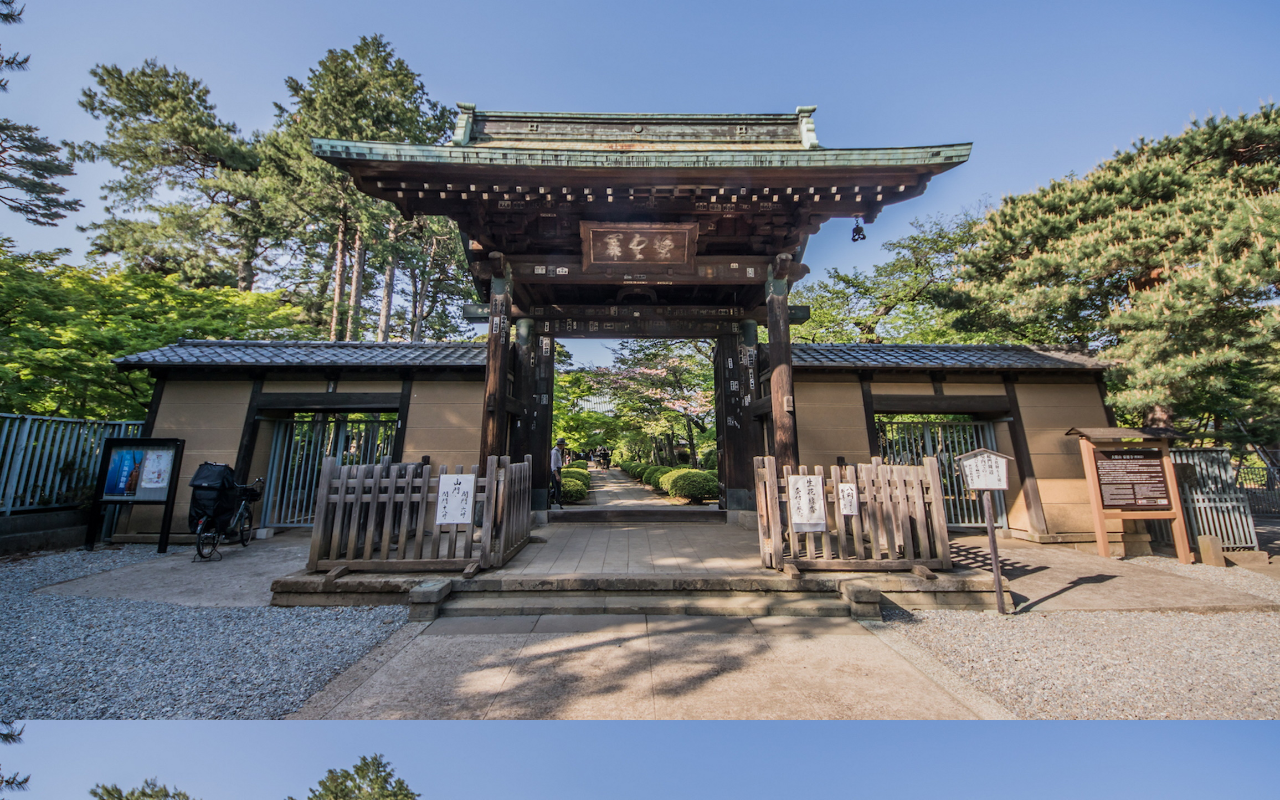
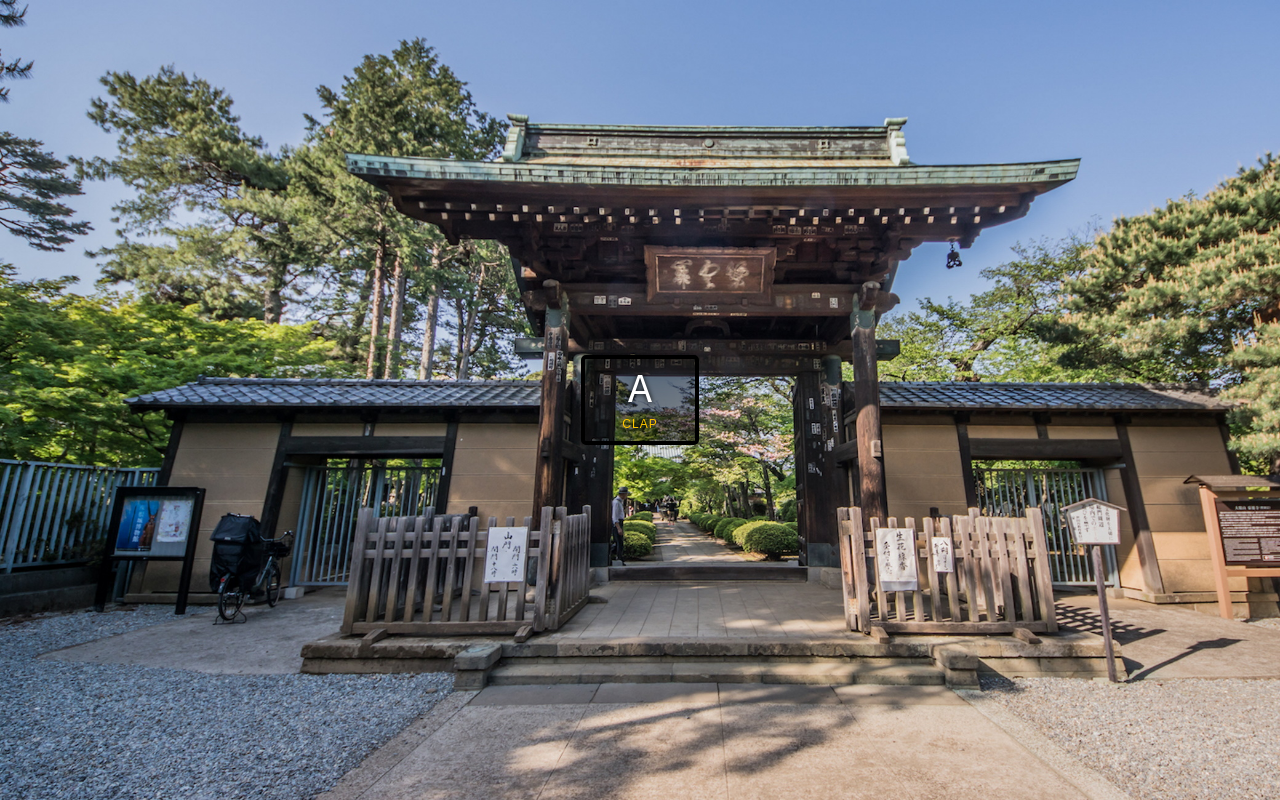
Before and after one commit to luan-nguyen20/cats, a plain HTML site: page index.html in a window 1280 px wide. Drawn offline with Linux system fonts and the light colour scheme.

Commit message:
add style for keys, add cat1.jpg

```diff
--- a/index.html
+++ b/index.html
@@ -7,7 +7,12 @@
     </head>
 
     <body>
-
+        <div class="keys">
+            <div data-key="65" class="key">
+                <kbd>A</kbd>
+                <span class="sound">clap</span>
+            </div>
+        </div>
     </body>
     <script src="script.js"></script>
 </html>
--- a/style.css
+++ b/style.css
@@ -9,3 +9,41 @@ body,html {
     padding: 0;
     font-family: sans-serif;
   }
+
+/*style for "keys" class*/
+.keys {
+    display: flex;
+    flex: 1;
+    min-height: 100vh;
+    align-items: center;
+    justify-content: center;
+  }
+
+  /*style for "key" class*/
+.key {
+    border: .4rem solid black;
+    border-radius: .5rem;
+    margin: 1rem;
+    font-size: 1.5rem;
+    padding: 1rem .5rem;
+    transition: all .07s ease;
+    width: 10rem;
+    text-align: center;
+    color: white;
+    background: rgba(0,0,0,0.4);
+    text-shadow: 0 0 .5rem black;
+  }
+
+/*style for "kbd" (key names like A, S...)*/
+kbd {
+    display: block;
+    font-size: 4rem;
+  }
+
+/*style for "sound" class*/
+.sound {
+    font-size: 1.2rem;
+    text-transform: uppercase;
+    letter-spacing: .1rem;
+    color: #ffc600;
+  }
```
Also changed, not shown: images/cat - Copy.jpg (deleted), images/cat1.jpg (added).
